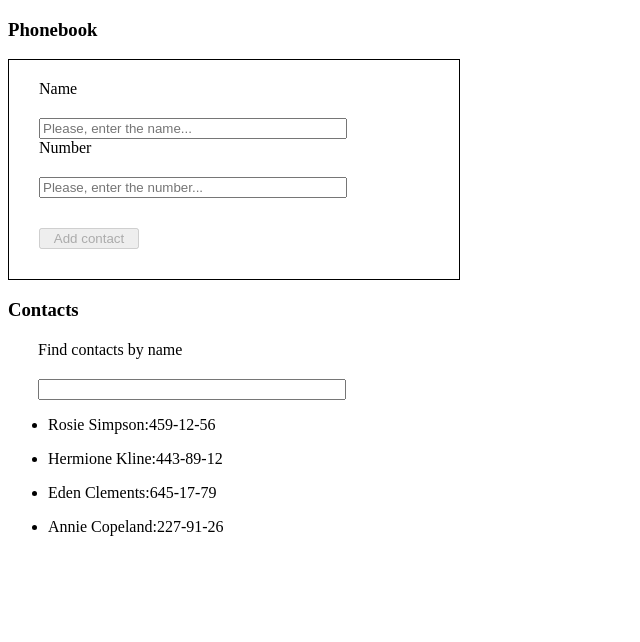
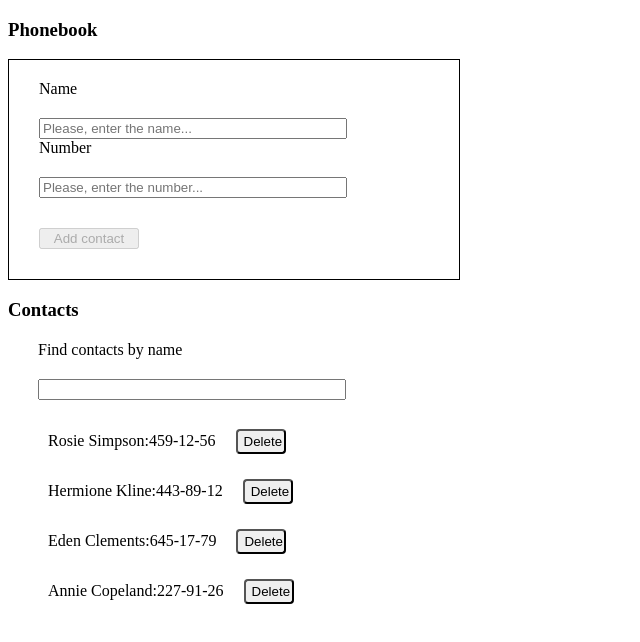
Before and after one commit to IgorVerchyk/goit-react-hw-02-phonebook, a React (Create React App) app: page / in a window 1280 px wide. Shown: the top 642 px of the page, without its empty margins (0-640 px from the left). Built offline with nearby package versions, Linux system fonts and the light colour scheme.

Commit message:
six stage done and all complete

```diff
--- a/src/App.js
+++ b/src/App.js
@@ -43,6 +43,12 @@ class App extends Component {
         );
     };
 
+    deleteContact = id => {
+        const { contacts } = this.state;
+        const newContactsArr = contacts.filter(contact => contact.id !== id);
+        this.setState({ contacts: newContactsArr });
+    };
+
     render() {
         return (
             <>
@@ -51,7 +57,10 @@ class App extends Component {
                 </Section>
                 <Section title={'Contacts'} className={styles.container}>
                     <Filter onChange={this.changeFilter} />
-                    <ContactList contacts={this.filterContacts()} />
+                    <ContactList
+                        contacts={this.filterContacts()}
+                        onDelete={this.deleteContact}
+                    />
                 </Section>
             </>
         );
--- a/src/components/elements/ContactItem.js
+++ b/src/components/elements/ContactItem.js
@@ -1,12 +1,20 @@
 import React from 'react';
 import PropTypes from 'prop-types';
+import styles from './Contacts.module.css';
 
-export default function insertItem({ name, number }) {
+export default function insertItem({ name, number, onDelete }) {
     return (
-        <li>
+        <li className={styles.listItem}>
             <p>
                 {name}:{number}
             </p>
+            <button
+                type="button"
+                onClick={onDelete}
+                className={styles.deleteButton}
+            >
+                Delete
+            </button>
         </li>
     );
 }
--- a/src/components/elements/Contacts.module.css
+++ b/src/components/elements/Contacts.module.css
@@ -19,3 +19,12 @@
     margin-top: 20px;
     width: 300px;
 }
+.listItem {
+    display: flex;
+}
+.deleteButton {
+    margin: auto 20px;
+    width: 50px;
+    height: 25px;
+    border-radius: 4px;
+}
--- a/src/components/elements/ContactsList.js
+++ b/src/components/elements/ContactsList.js
@@ -1,12 +1,16 @@
 import React from 'react';
 import InsertItem from './ContactItem';
 
-export default function Contactlist({ contacts }) {
+export default function Contactlist({ contacts, onDelete }) {
     return (
         <>
             <ul>
                 {contacts.map(({ id, ...contact }) => (
-                    <InsertItem key={id} {...contact} />
+                    <InsertItem
+                        key={id}
+                        {...contact}
+                        onDelete={() => onDelete(id)}
+                    />
                 ))}
             </ul>
         </>
```
